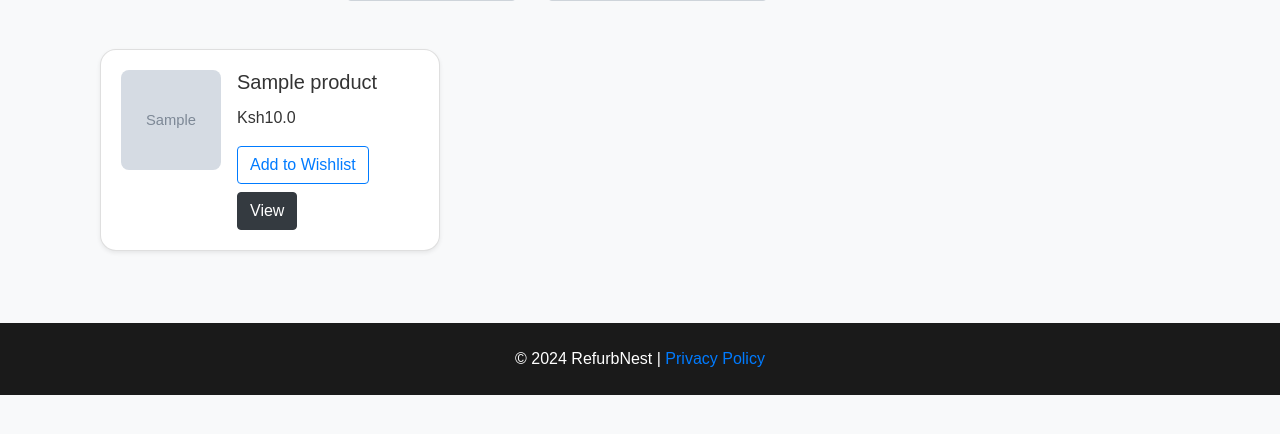
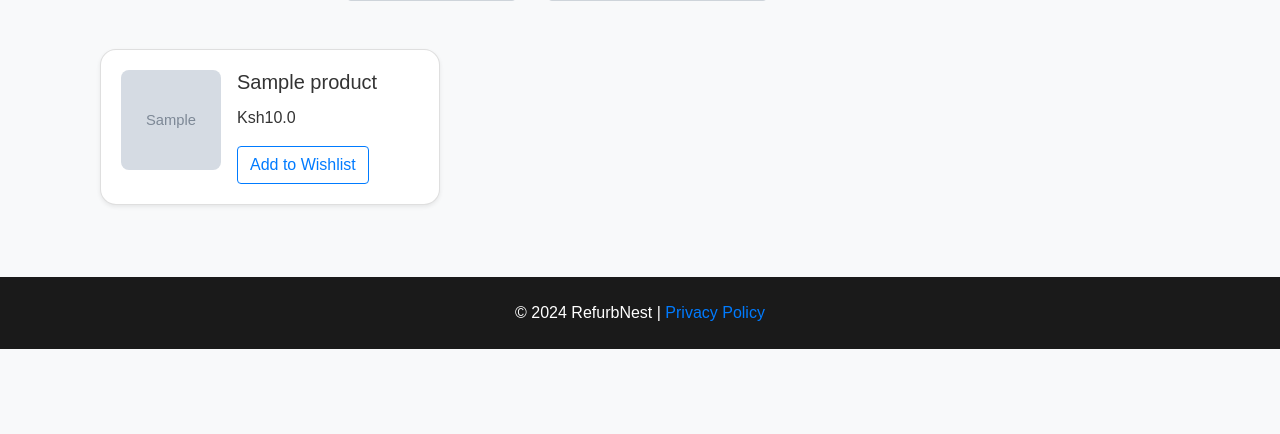
Before and after one commit to Afuyah/Refurbnest, a Flask app: page /products in a window 1280 px wide. Shown: the part 282-716 px from the top of the page. Run offline with Flask 3, Linux system fonts and the light colour scheme; tables that the repository leaves empty hold one stand-in row (values such as "Sample post"); grey boxes marked "Sample" are stand-in pictures; some libraries are stand-ins or nearby versions.

Commit message:
Update list_products.html

```diff
--- a/app/templates/main/list_products.html
+++ b/app/templates/main/list_products.html
@@ -49,7 +49,7 @@
                             {{ form.csrf_token }}
                             <button type="submit" class="btn btn-outline-primary">Add to Wishlist</button>
                         </form>
-                        <a href="{{ url_for('main.view_product', product_id=product.id) }}" class="btn btn-dark mt-2">View</a>
+
                     </div>
                 </div>
             </div>
```
